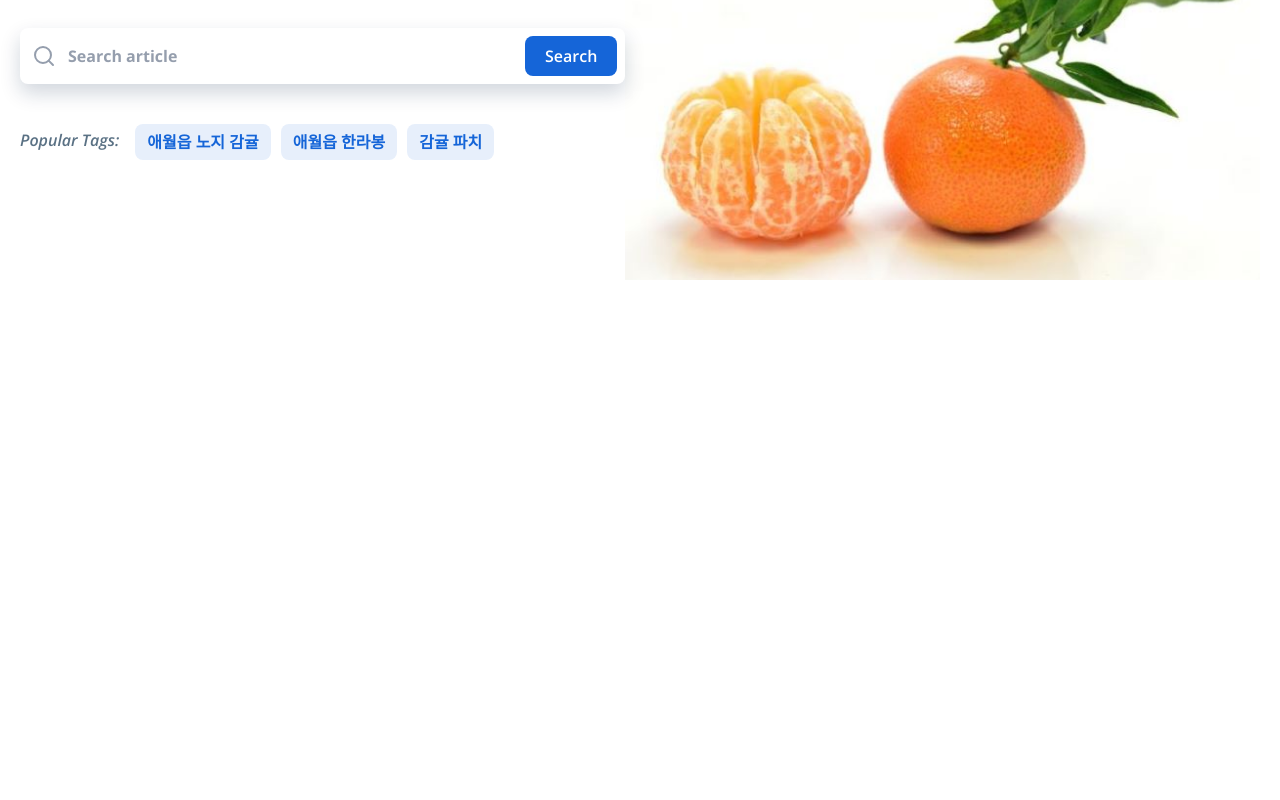
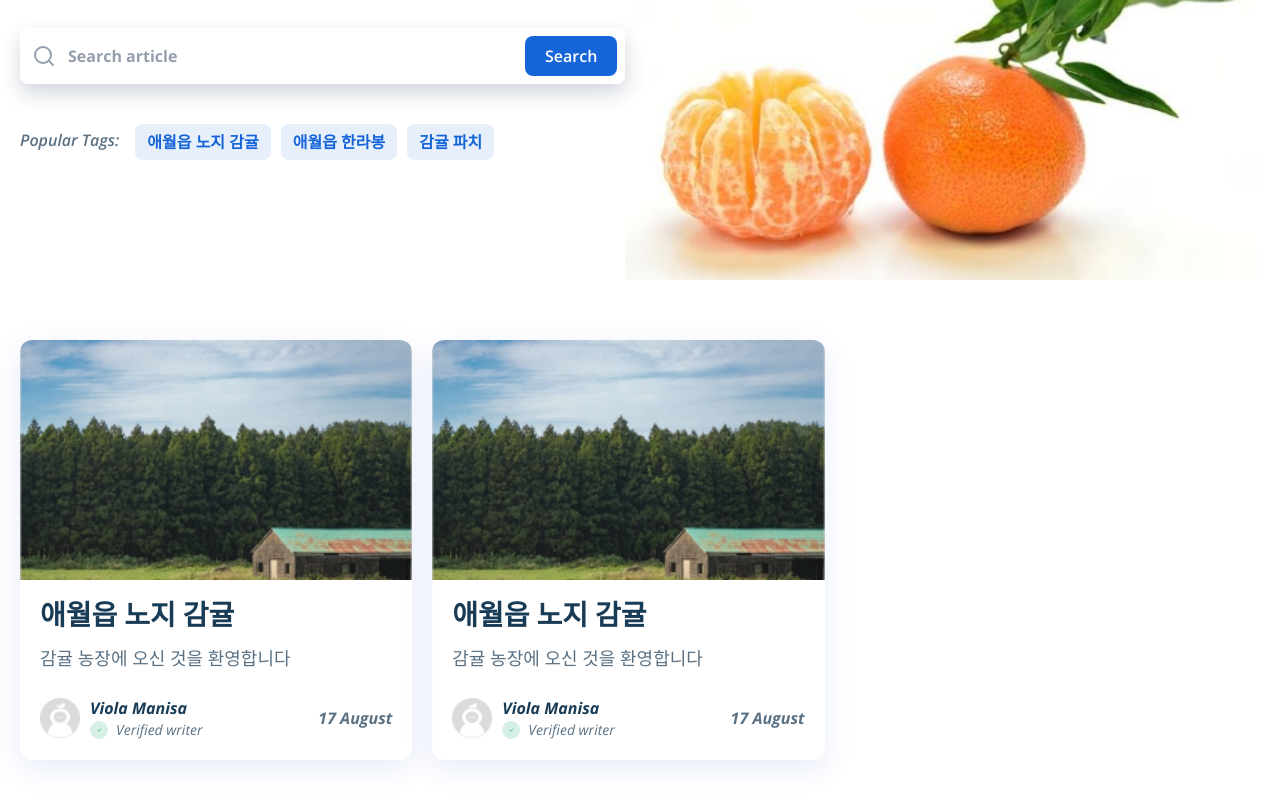
Before and after one commit to skdksldk/Gamgyul, a React (Create React App) app: page / in a window 1280 px wide. Shown: the part 260-1060 px from the top of the page. Before the commit the page ends 800 px from the top, so only its background shows below. Built offline with nearby package versions, Linux system fonts and the light colour scheme; the HTML template or start-up script is replaced by a standard one.

Commit message:
Add Article Card

```diff
--- /dev/null
+++ b/src/components/ArticleCard.jsx
@@ -0,0 +1,53 @@
+import React from "react";
+import { BsCheckLg } from "react-icons/bs";
+
+import { images } from "../constants";
+
+const ArticleCard = ({ className }) => {
+  return (
+    <div
+      className={`rounded-xl overflow-hidden shadow-[rgba(7,_65,_210,_0.1)_0px_9px_30px] ${className}`}
+    >
+      <img
+        src={images.Post1Image}
+        alt="title"
+        className="w-full object-cover object-center h-auto md:h-52 lg:h-48 xl:h-60"
+      />
+      <div className="p-5">
+        <h2 className="font-roboto font-bold text-xl text-dark-soft md:text-2xl lg:text-[28px]">
+        애월읍 노지 감귤
+        </h2>
+        <p className="text-dark-light mt-3 text-sm md:text-lg">
+          감귤 농장에 오신 것을 환영합니다
+        </p>
+        <div className="flex justify-between flex-nowrap items-center mt-6">
+          <div className="flex items-center gap-x-2 md:gap-x-2.5">
+            <img
+              src={images.PostProfileImage}
+              alt="post profile"
+              className="w-9 h-9 md:w-10 md:h-10"
+            />
+            <div className="flex flex-col">
+              <h4 className="font-bold italic text-dark-soft text-sm md:text-base">
+                Viola Manisa
+              </h4>
+              <div className="flex items-center gap-x-2">
+                <span className="bg-[#36B37E] w-fit bg-opacity-20 p-1.5 rounded-full">
+                  <BsCheckLg className="w-1.5 h-1.5 text-[#36B37E]" />
+                </span>
+                <span className="italic text-dark-light text-xs md:text-sm">
+                  Verified writer
+                </span>
+              </div>
+            </div>
+          </div>
+          <span className="font-bold text-dark-light italic text-sm md:text-base">
+            17 August
+          </span>
+        </div>
+      </div>
+    </div>
+  );
+};
+
+export default ArticleCard;
--- a/src/components/Header.jsx
+++ b/src/components/Header.jsx
@@ -73,7 +73,7 @@
   };
 
   return (
-    <section className="sticky top-0 left-0 right-0 z-50">
+    <section className="sticky top-0 left-0 right-0 z-50 bg-white">
       <header className="container mx-auto px-5 flex justify-between py-4 items-center">
         <div>
           <img className="w-16" src={images.Logo} alt="logo" />
--- a/src/constants/images.js
+++ b/src/constants/images.js
@@ -1,9 +1,13 @@
 import Logo from "../assets/Logo.png";
 import HeroImage from "../assets/HeroImage.jpg";
+import Post1Image from "../assets/posts/post1.png";
+import PostProfileImage from "../assets/posts/post-profile.png";
 
 const images = {
   Logo,
   HeroImage,
+  Post1Image,
+  PostProfileImage,
 };
 
 export default images;
--- a/src/pages/home/HomePage.jsx
+++ b/src/pages/home/HomePage.jsx
@@ -1,11 +1,13 @@
 import React from "react";
 import MainLayout from "../../components/MainLayout";
+import Articles from "./container/Articles";
 import Hero from "./container/Hero";
 
 const HomePage = () => {
   return (
     <MainLayout>
       <Hero />
+      <Articles />
     </MainLayout>
   );
 };
--- /dev/null
+++ b/src/pages/home/container/Articles.jsx
@@ -0,0 +1,14 @@
+import React from "react";
+
+import ArticleCard from "../../../components/ArticleCard";
+
+const Articles = () => {
+  return (
+    <section className="container mx-auto flex flex-wrap md:gap-x-5 gap-y-5 px-5 py-10">
+      <ArticleCard className="w-full md:w-[calc(50%-20px)] lg:w-[calc(33.33%-21px)]" />
+      <ArticleCard className="w-full md:w-[calc(50%-20px)] lg:w-[calc(33.33%-21px)]" />
+    </section>
+  );
+};
+
+export default Articles;
--- a/src/pages/home/container/Hero.jsx
+++ b/src/pages/home/container/Hero.jsx
@@ -7,13 +7,13 @@
   return (
     <section className="container mx-auto flex flex-col px-5 py-5 lg:flex-row">
       <div className="mt-10 lg:w-1/2">
-        <h1 className="font-roboto text-3xl text-center font-bold text-dark-soft md:text-5xl lg:text-left lg:max-w-[540px]">
+      <h1 className="font-roboto text-3xl text-center font-bold text-dark-soft md:text-5xl lg:text-4xl xl:text-5xl lg:text-left lg:max-w-[540px]">
         애월읍 위니브 감귤농장
         </h1>
-        <p className="text-dark-light mt-4 text-center md:text-xl lg:text-left">
+        <p className="text-dark-light mt-4 text-center md:text-xl lg:text-base xl:text-xl lg:text-left">
         애월읍 감귤 전국 배송, 귤따기 체험, 감귤 농장
         </p>
-        <div className="flex flex-col gap-y-2.5 mt-10 relative">
+        <div className="flex flex-col gap-y-2.5 mt-10 lg:mt-6 xl:mt-10 relative">
           <div className="relative">
             <FiSearch className="absolute left-3 top-1/2 -translate-y-1/2 w-6 h-6 text-[#959EAD]" />
             <input
@@ -27,10 +27,10 @@
           </button>
         </div>
         <div className="flex mt-4 flex-col lg:flex-row lg:items-start lg:flex-nowrap lg:gap-x-4 lg:mt-7">
-          <span className="text-dark-light font-semibold italic mt-2 lg:mt-4">
+        <span className="text-dark-light font-semibold italic mt-2 lg:mt-4 lg:text-sm xl:text-base">
             Popular Tags:
           </span>
-          <ul className="flex flex-wrap gap-x-2.5 gap-y-2.5 mt-3">
+          <ul className="flex flex-wrap gap-x-2.5 gap-y-2.5 mt-3 lg:text-sm xl:text-base">
             <li className="rounded-lg bg-primary bg-opacity-10 px-3 py-1.5 text-primary font-semibold">
             애월읍 노지 감귤
             </li>
```
Also changed, not shown: src/assets/posts/post-profile.png (added), src/assets/posts/post1.png (added).
